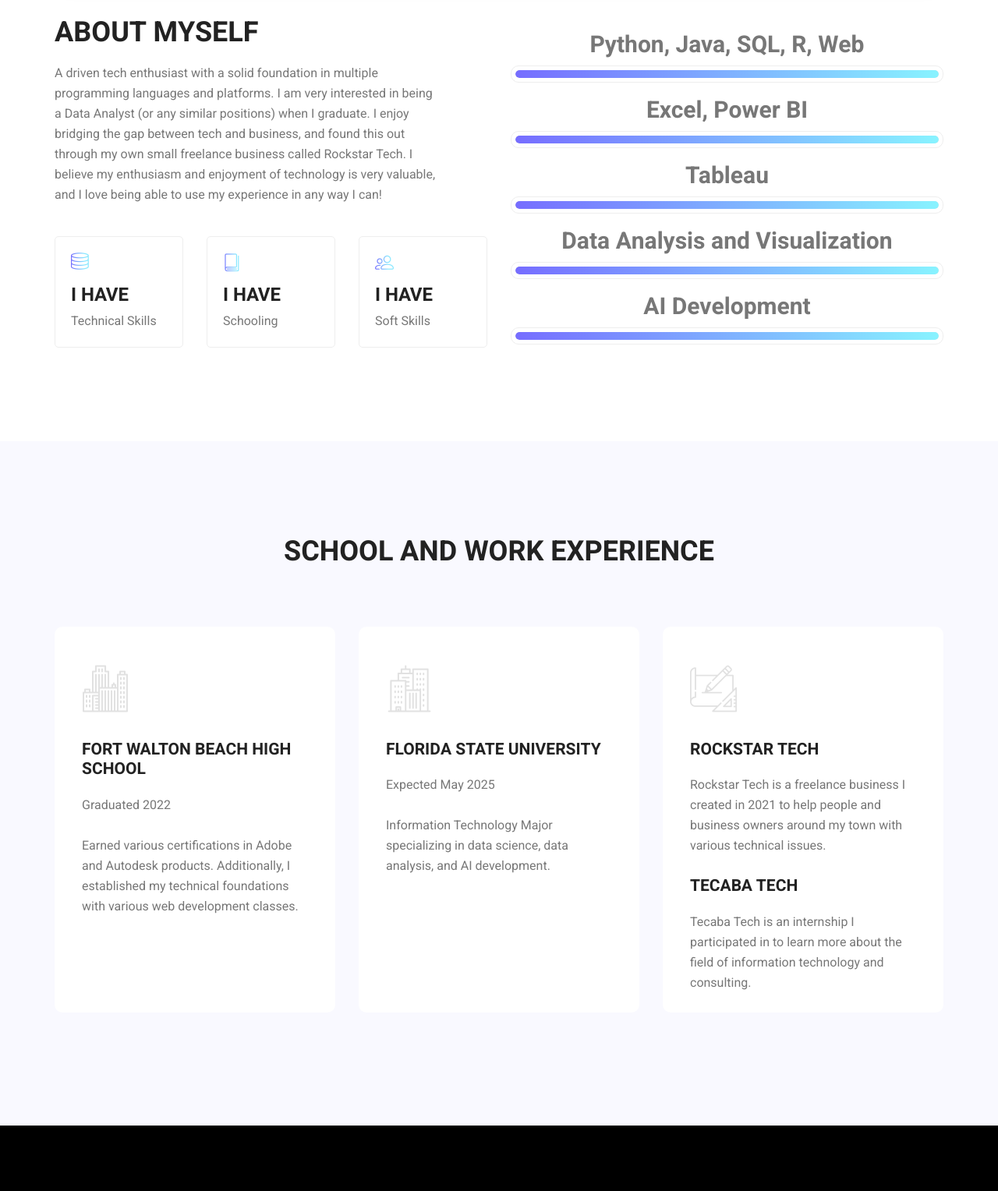
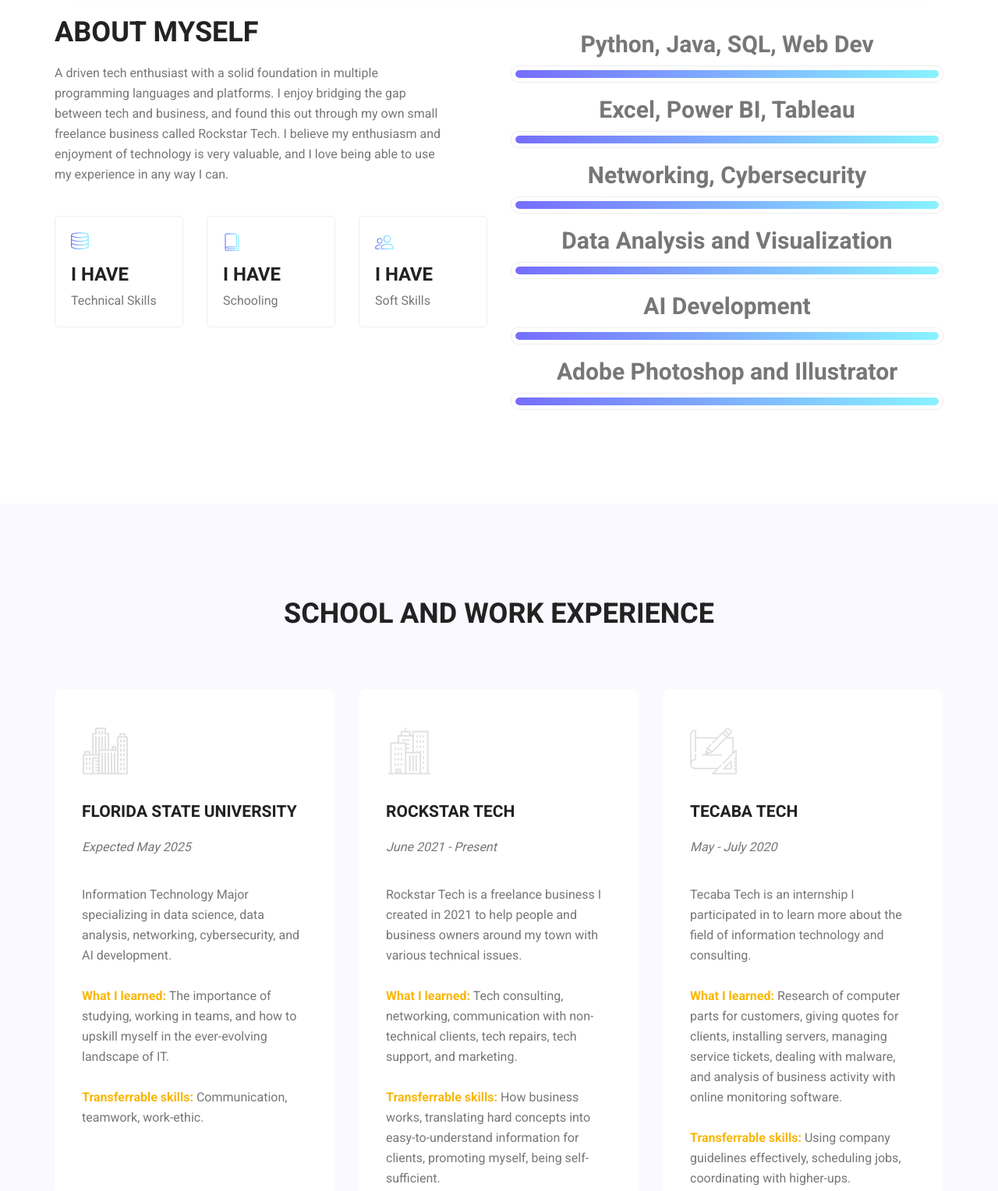
Before and after one commit to tbmorlan/tannermorlan-website, a plain HTML site: page public/index.html in a window 1280 px wide. Shown: the part 1060-2588 px from the top of the page at 78% size. Drawn offline with Linux system fonts and the light colour scheme.

Commit message:
update school & work experience section. also, add extra information to about myself section that highlights skills.

```diff
--- a/public/index.html
+++ b/public/index.html
@@ -1,12 +1,10 @@
 <!doctype html>
 <html lang="en">
     <head>
-        <!-- Required meta tags -->
         <meta charset="utf-8">
         <meta name="viewport" content="width=device-width, initial-scale=1, shrink-to-fit=no">
         <link rel="icon" href="img/favicon.png" type="image/png">
         <title>Tanner Morlan | Home</title>
-        <!-- Bootstrap CSS -->
         <link rel="stylesheet" href="css/bootstrap.css">
         <link rel="stylesheet" href="vendors/linericon/style.css">
         <link rel="stylesheet" href="css/font-awesome.min.css">
@@ -87,7 +85,7 @@
         			<div class="col-lg-6">
         				<div class="welcome_text">
         					<h4>About Myself</h4>
-        					<p>A driven tech enthusiast with a solid foundation in multiple programming languages and platforms. I am very interested in being a Data Analyst (or any similar positions) when I graduate. I enjoy bridging the gap between tech and business, and found this out through my own small freelance business called Rockstar Tech. I believe my enthusiasm and enjoyment of technology is very valuable, and I love being able to use my experience in any way I can!</p>
+        					<p>A driven tech enthusiast with a solid foundation in multiple programming languages and platforms. I enjoy bridging the gap between tech and business, and found this out through my own small freelance business called Rockstar Tech. I believe my enthusiasm and enjoyment of technology is very valuable, and I love being able to use my experience in any way I can.</p>
         					<div class="row">
         						<div class="col-md-4">
         							<div class="wel_item">
@@ -117,7 +115,7 @@
         				<div class="tools_expert">
         					<div class="skill_main">
 								<div class="skill_item">
-									<center><h2>Python, Java, SQL, R, Web</h2></center>
+									<center><h2>Python, Java, SQL, Web Dev</h2></center>
 									<div class="progress_br">
 										<div class="progress">
 											<div class="progress-bar" role="progressbar" aria-valuenow="100" aria-valuemin="0" aria-valuemax="100"></div>
@@ -125,7 +123,7 @@
 									</div>
 								</div>
 								<div class="skill_item">
-									<center><h2>Excel, Power BI</h2></center>
+									<center><h2>Excel, Power BI, Tableau</h2></center>
 									<div class="progress_br">
 										<div class="progress">
 											<div class="progress-bar" role="progressbar" aria-valuenow="100" aria-valuemin="0" aria-valuemax="100"></div>
@@ -133,7 +131,7 @@
 									</div>
 								</div>
 								<div class="skill_item">
-									<center><h2>Tableau</h2></center>
+									<center><h2>Networking, Cybersecurity</h2></center>
 									<div class="progress_br">
 										<div class="progress">
 											<div class="progress-bar" role="progressbar" aria-valuenow="100" aria-valuemin="0" aria-valuemax="100"></div>
@@ -150,6 +148,14 @@
 								</div>
 								<div class="skill_item">
 									<center><h2>AI Development</h2></center>
+									<div class="progress_br">
+										<div class="progress">
+											<div class="progress-bar" role="progressbar" aria-valuenow="100" aria-valuemin="0" aria-valuemax="100"></div>
+										</div>
+									</div>
+								</div>
+								<div class="skill_item">
+									<center><h2>Adobe Photoshop and Illustrator</h2></center>
 									<div class="progress_br">
 										<div class="progress">
 											<div class="progress-bar" role="progressbar" aria-valuenow="100" aria-valuemin="0" aria-valuemax="100"></div>
@@ -174,29 +180,37 @@
         			<div class="col-lg-4 col-md-6">
         				<div class="feature_item" style="height:90%">
         					<i class="flaticon-city"></i>
-        					<h4>FORT WALTON BEACH HIGH SCHOOL</h4>
-        					<p>Graduated 2022</p>
+        					<h4>FLORIDA STATE UNIVERSITY</h4>
+        					<p><i>Expected May 2025</i></p>
+							<p>Information Technology Major specializing in data science, data analysis, networking, cybersecurity, and AI development.</p>
 							<br />
-							<p>Earned various certifications in Adobe and Autodesk products. Additionally, I established my technical foundations with various web development classes.</p>
+							<p><b>What I learned:</b> The importance of studying, working in teams, and how to upskill myself in the ever-evolving landscape of IT.</p>
+							<br />
+							<p><b>Transferrable skills:</b> Communication, teamwork, work-ethic.</p>
         				</div>
         			</div>
         			<div class="col-lg-4 col-md-6">
         				<div class="feature_item" style="height:90%">
         					<i class="flaticon-skyline"></i>
-        					<h4>FLORIDA STATE UNIVERSITY</h4>
-        					<p>Expected May 2025</p>
+        					<h4>ROCKSTAR TECH</h4>
+							<p><i>June 2021 - Present</i></p>
+        					<p>Rockstar Tech is a freelance business I created in 2021 to help people and business owners around my town with various technical issues.</p>
 							<br />
-							<p>Information Technology Major specializing in data science, data analysis, and AI development.</p>
+							<p><b>What I learned:</b> Tech consulting, networking, communication with non-technical clients, tech repairs, tech support, and marketing.</p>
+							<br />
+							<p><b>Transferrable skills:</b> How business works, translating hard concepts into easy-to-understand information for clients, promoting myself, being self-sufficient.</p>
         				</div>
         			</div>
         			<div class="col-lg-4 col-md-6">
         				<div class="feature_item" style="height:90%">
         					<i class="flaticon-sketch"></i>
-        					<h4>ROCKSTAR TECH</h4>
-        					<p>Rockstar Tech is a freelance business I created in 2021 to help people and business owners around my town with various technical issues.</p>
-							<br />
-							<h4>TECABA TECH</h4>
-							<p>Tecaba Tech is an internship I participated in to learn more about the field of information technology and consulting.</p>
+        					<h4>TECABA TECH</h4>
+							<p><i>May - July 2020</i></p>
+        						<p>Tecaba Tech is an internship I participated in to learn more about the field of information technology and consulting.</p>
+								<br />
+								<p><b>What I learned:</b> Research of computer parts for customers, giving quotes for clients, installing servers, managing service tickets, dealing with malware, and analysis of business activity with online monitoring software.</p>
+								<br />
+								<p><b>Transferrable skills:</b> Using company guidelines effectively, scheduling jobs, coordinating with higher-ups.</p>
         				</div>
         			</div>
         		</div>
```
